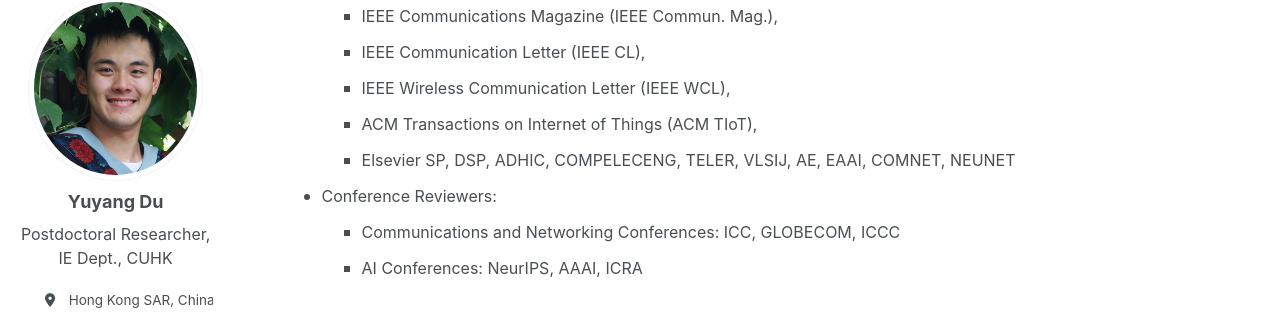
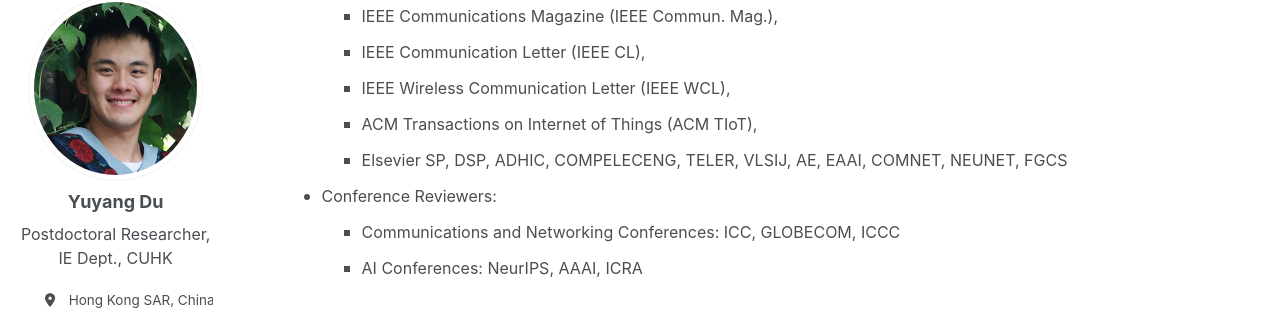
Before and after one commit to yuyangdu01/yuyangdu01.github.io, a Jekyll site: the page built from _pages/cv.md, in a window 1280 px wide and 900 px high, scrolled down 300 px. Shown: the part 110-431 px from the top of the window. Built offline with Jekyll 4.4.1, drawn with Linux system fonts in a browser that asks for light colours; some web fonts are replaced.

Commit message:
Update cv.md

```diff
--- a/_pages/cv.md
+++ b/_pages/cv.md
@@ -22,7 +22,7 @@ Reviewer
         <li><font size=3>IEEE  Communication Letter (IEEE CL),</font></li>
         <li><font size=3>IEEE Wireless Communication Letter (IEEE WCL),</font></li>
         <li><font size=3>ACM Transactions on Internet of Things (ACM TIoT),</font></li>
-        <li><font size=3>Elsevier SP, DSP, ADHIC, COMPELECENG, TELER, VLSIJ, AE, EAAI, COMNET, NEUNET</font></li>
+        <li><font size=3>Elsevier SP, DSP, ADHIC, COMPELECENG, TELER, VLSIJ, AE, EAAI, COMNET, NEUNET, FGCS</font></li>
       </ul>
     </ul>
   <li><font size=3>Conference Reviewers:</font></li>
```
